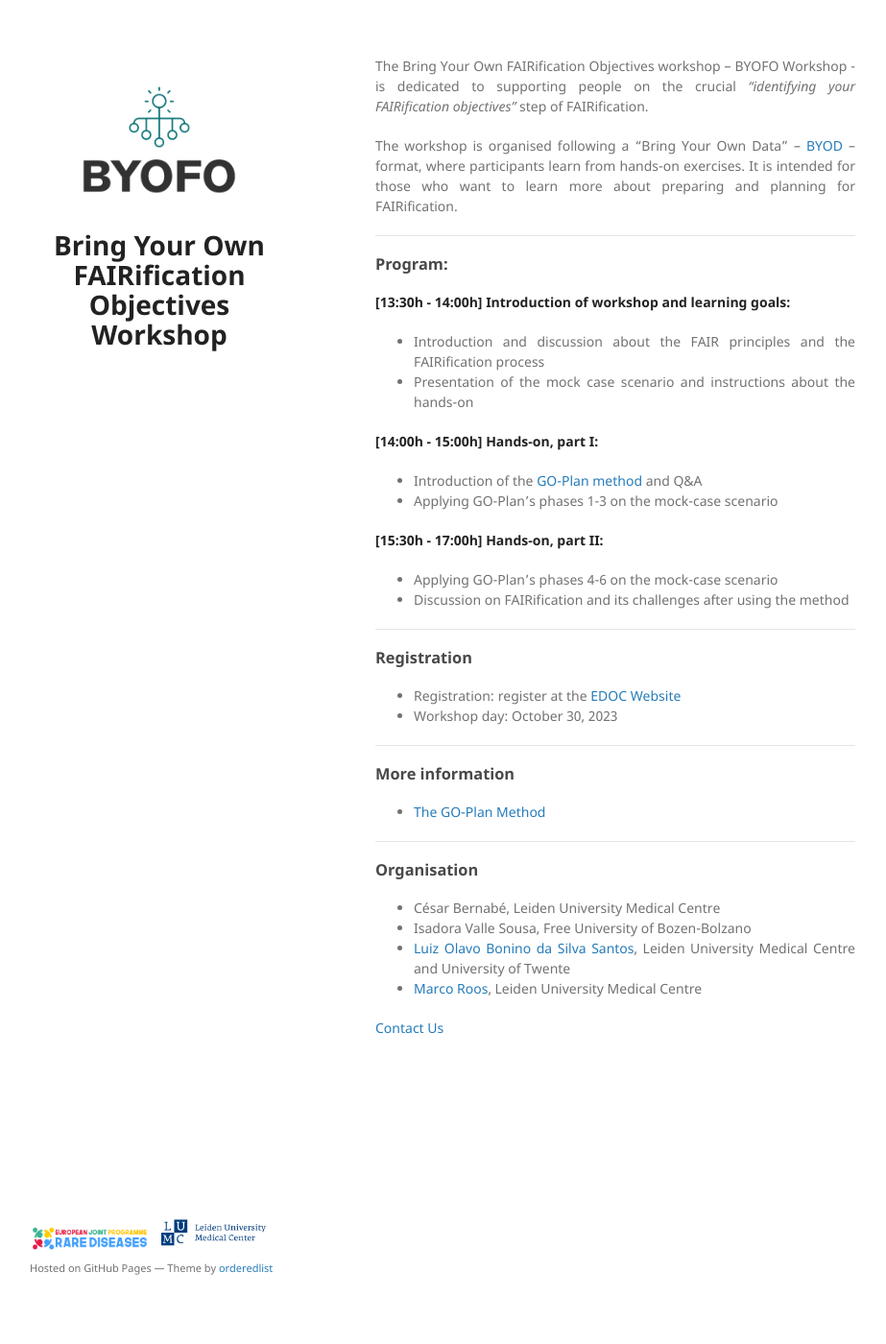
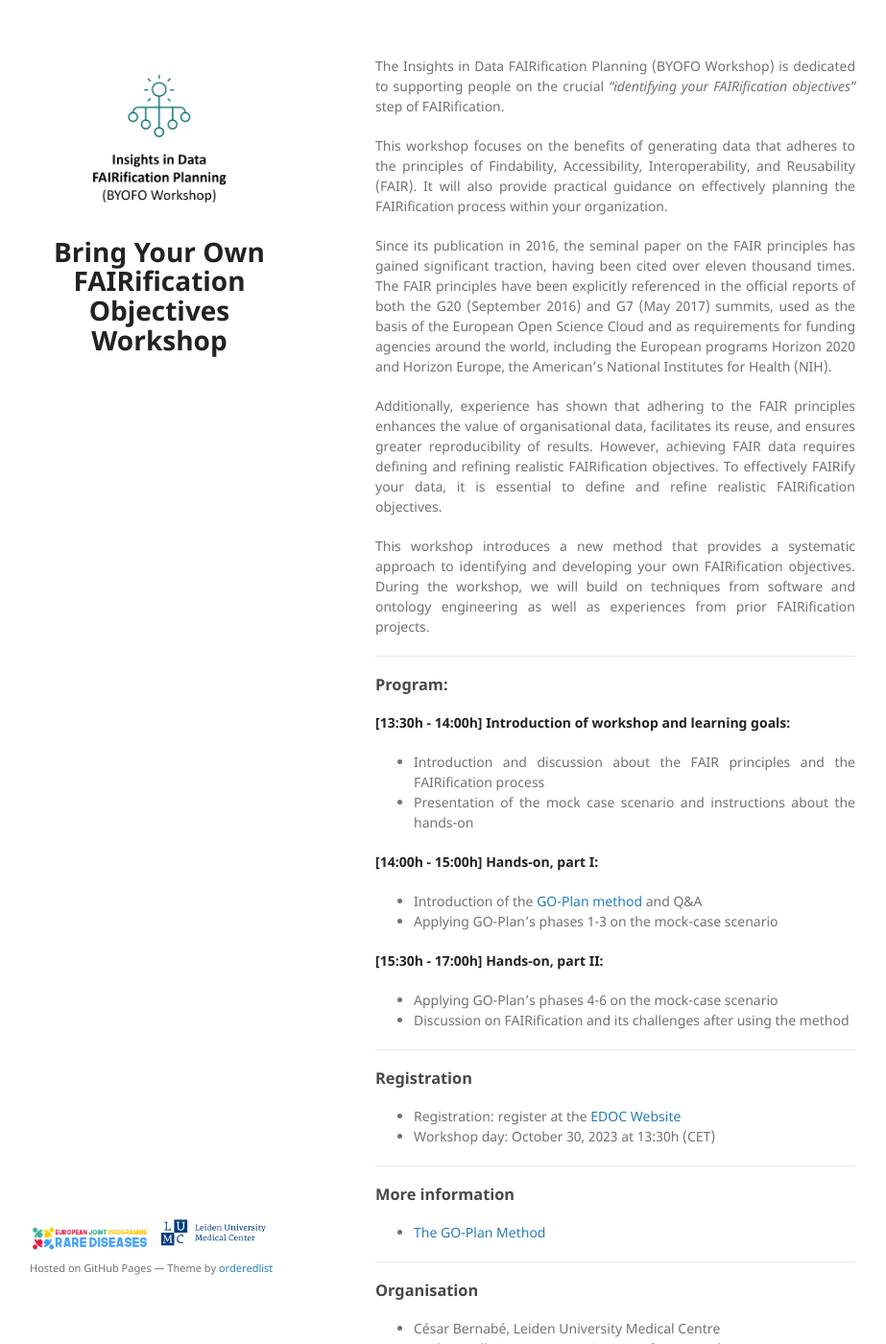
Before and after one commit to FAIRification-Planning/FAIRification-Planning.github.io, a Jekyll site: the page built from index.md, in a window 1280 px wide and 1400 px high. Shown: the whole window at 96% size, without its empty margins (179-1102 px from the left). Built offline with Jekyll 4.4.1, drawn with Linux system fonts in a browser that asks for light colours; the repository's description, which GitHub fills in, is left out.

Commit message:
Updating description and logo

```diff
--- a/index.md
+++ b/index.md
@@ -2,9 +2,16 @@
 layout: default
 ---
 
-The Bring Your Own FAIRification Objectives workshop – BYOFO Workshop - is dedicated to supporting people on the crucial _“identifying your FAIRification objectives”_ step of FAIRification.
+The Insights in Data FAIRification Planning (BYOFO Workshop) is dedicated to supporting people on the crucial _“identifying your FAIRification objectives”_ step of FAIRification.
 
-The workshop is organised following a “Bring Your Own Data” – [BYOD](https://doi.org/10.5281/zenodo.8247728){:target="_blank"} – format, where participants learn from hands-on exercises. It is intended for those who want to learn more about preparing and planning for FAIRification.
+This workshop focuses on the benefits of generating data that adheres to the principles of Findability, Accessibility, Interoperability, and Reusability (FAIR). It will also provide practical guidance on effectively planning the FAIRification process within your organization.
+
+Since its publication in 2016, the seminal paper on the FAIR principles has gained significant traction, having been cited over eleven thousand times. The FAIR principles have been explicitly referenced in the official reports of both the G20 (September 2016) and G7 (May 2017) summits, used as the basis of the European Open Science Cloud and as requirements for funding agencies around the world, including the European programs Horizon 2020 and Horizon Europe, the American’s National Institutes for Health (NIH).
+
+Additionally, experience has shown that adhering to the FAIR principles enhances the value of organisational data, facilitates its reuse, and ensures greater reproducibility of results. However, achieving FAIR data requires defining and refining realistic FAIRification objectives. To effectively FAIRify your data, it is essential to define and refine realistic FAIRification objectives.
+
+This workshop introduces a new method that provides a systematic approach to identifying and developing your own FAIRification objectives. During the workshop, we will build on techniques from software and ontology engineering as well as experiences from prior FAIRification projects.
+
 
 ---
 
@@ -37,7 +44,7 @@ The workshop is organised following a “Bring Your Own Data” – [BYOD](https
 
 ### Registration
 * Registration: register at the [EDOC Website](https://www.rug.nl/research/bernoulli/conf/edoc-2023/registration-form)
-* Workshop day: October 30, 2023
+* Workshop day: October 30, 2023 at 13:30h (CET)
 
 ---
 
```
Also changed, not shown: assets/img/logo.png.
